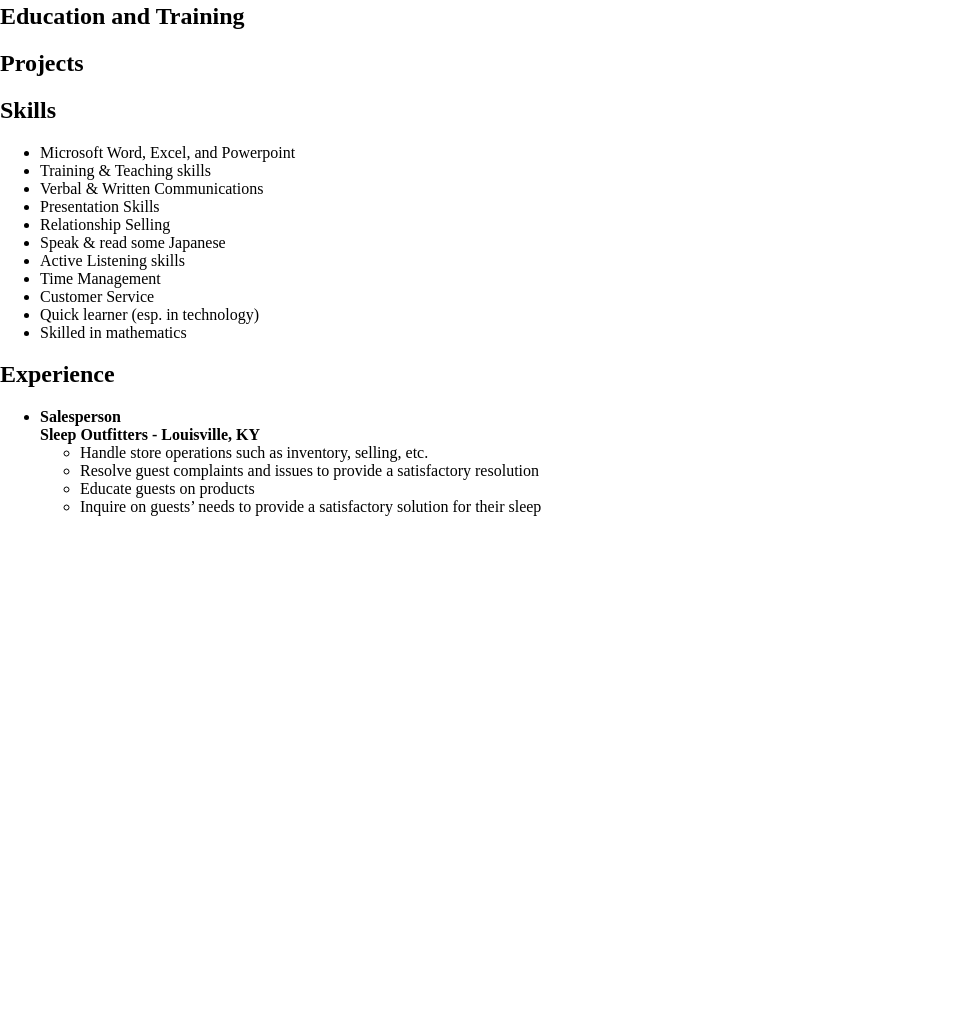
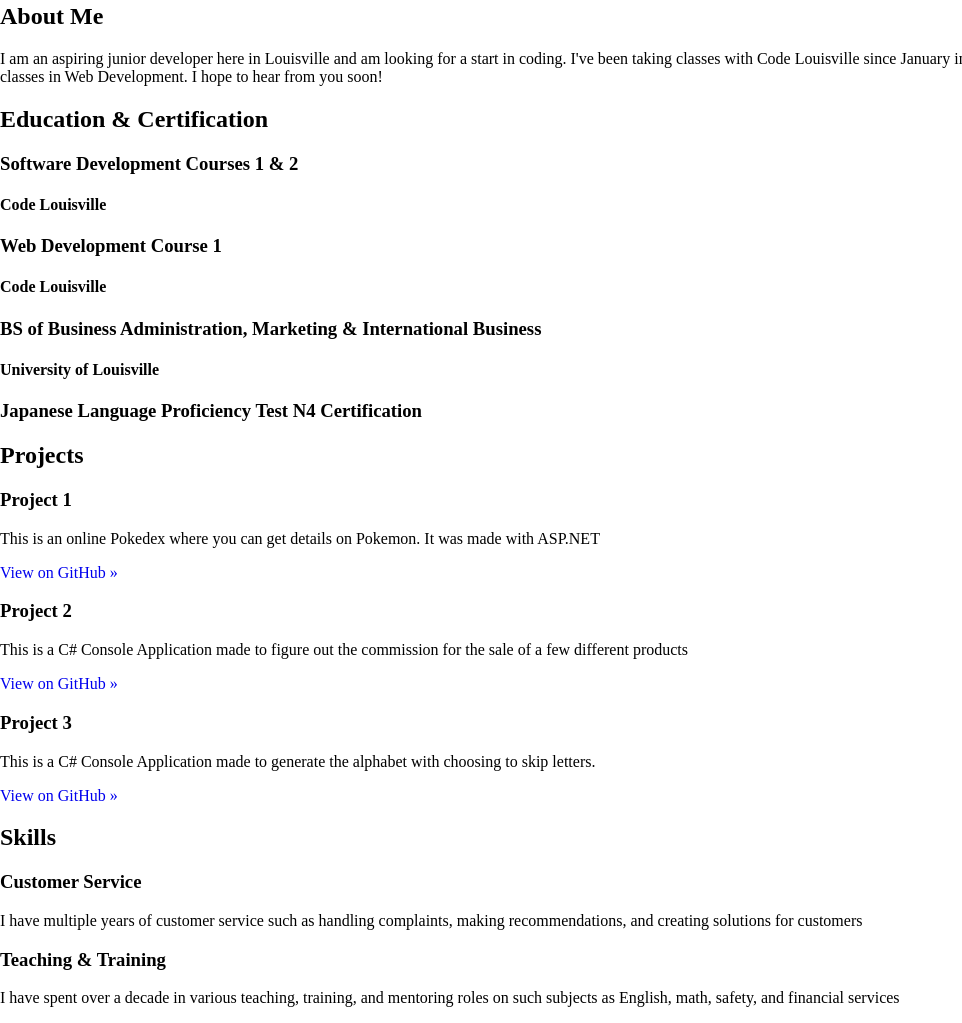
Before and after one commit to mblade7/Personal-Profile, a plain HTML site: page index.html in a window 1280 px wide. Shown: the part 624-1647 px from the top of the page, without its empty margins (0-962 px from the left). Before the commit the page ends 1156 px from the top, so only its background shows below. Drawn offline with Linux system fonts and the light colour scheme.

Commit message:
Wrote out HTML. Added a couple CSS rule updates

```diff
--- a/index.html
+++ b/index.html
@@ -9,9 +9,10 @@
 <body>
     <nav class="main-navigation">
         <ul id="navigation">
-            <li>Home</li>
-            <li>About Me</li>
-            <li>Contact</li>
+            <li><a href="#aboutme">About Me</a></li>
+            <li><a href="#educationcertification">Education & Certification</a></li>
+            <li><a href="#projects">Projects</a></li>
+            <li><a href="#skills">Skills</a></li>
         </ul>
     </nav>
     <h1>
@@ -20,40 +21,82 @@
     <div class="profile-img">
         <img src="img/MB.jpg" alt="Profile Photo">
     </div>
-    <h2>
-        Education and Training
-    </h2>
-    <h2>
-        Projects
-    </h2>
-    <h2>
-        Skills
-    </h2>
-    <ul>
-        <li>Microsoft Word, Excel, and Powerpoint</li>
-        <li>Training & Teaching skills</li>
-        <li>Verbal & Written Communications</li>
-        <li>Presentation Skills</li>
-        <li>Relationship Selling</li>
-        <li>Speak & read some Japanese</li>
-        <li>Active Listening skills</li>
-        <li>Time Management</li>
-        <li>Customer Service</li>
-        <li>Quick learner (esp. in technology)</li>
-        <li>Skilled in mathematics</li>
-    </ul>
-    <h2>
-        Experience
-    </h2>
-    <ul>
-        <li class="job">Salesperson<br />
-        Sleep Outfitters - Louisville, KY</li>
-        <ul>
-            <li>Handle store operations such as inventory, selling, etc.</li>
-            <li>Resolve guest complaints and issues to provide a satisfactory resolution</li>
-            <li>Educate guests on products</li>
-            <li>Inquire on guests’ needs to provide a satisfactory solution for their sleep</li>
-        </ul>
-    </ul>
+    <section class="aboutme-container" id="aboutme">
+        <div class="aboutme-content">
+            <h2>About Me</h2>
+            <p>I am an aspiring junior developer here in Louisville and am looking for a start in coding. I've been taking classes with Code Louisville since January in Software Development and am now taking classes in Web Development. I hope to hear from you soon!</p>
+        </div>
+    </section>
+    <section class="education-certification-container" id="educationcertification">
+        <main class="education-certification-content">
+            <h2>Education & Certification</h2>
+            <article class="education-certification-item">
+                <h3>Software Development Courses 1 & 2</h3>
+                <h4>Code Louisville</h4>
+            </article>
+            <article class="education-certification-item">
+                <h3>Web Development Course 1</h3>
+                <h4>Code Louisville</h4>
+            </article>
+            <article class="education-certification-item">
+                <h3>BS of Business Administration, Marketing & International Business</h3>
+                <h4>University of Louisville</h4>
+            </article>
+            <article class="education-certification-item">
+                <h3>Japanese Language Proficiency Test N4 Certification</h3>
+            </article>
+        </main>
+    </section>
+    <section class="projects-container" id="projects">
+
+        <main class="projects-content">
+            <h2>Projects</h2>
+            <article class="projects-item">
+
+                <h3>Project 1</h3>
+
+                <p>This is an online Pokedex where you can get details on Pokemon. It was made with ASP.NET</p>
+
+                <p><a href="https://github.com/mblade7/Pokedex" class="btn">View on GitHub &raquo;</a></p>
+
+            </article>
+
+            <article class="projects-item">
+
+                <h3>Project 2</h3>
+
+                <p> This is a C# Console Application made to figure out the commission for the sale of a few different products </p>
+
+                <p><a href="https://github.com/mblade7/CompensationTracker" class="btn">View on GitHub &raquo;</a></p>
+
+            </article>
+
+            <article class="projects-item">
+
+                <h3>Project 3</h3>
+
+                <p> This is a C# Console Application made to generate the alphabet with choosing to skip letters. </p>
+
+                <p><a href="https://github.com/mblade7/CodeLouisvilleDemos" class="btn">View on GitHub &raquo;</a></p>
+
+            </article>
+
+        </main>
+    </section>
+        <section class="skills-container" id="skills">
+            <main class="skills-content">
+                <h2>
+                    Skills
+                </h2>
+                <article class="skills-item">
+                    <h3>Customer Service</h3>
+                    <p>I have multiple years of customer service such as handling complaints, making recommendations, and creating solutions for customers</p>
+                </article>
+                <article class="skills-item">
+                    <h3>Teaching & Training</h3>
+                    <p>I have spent over a decade in various teaching, training, and mentoring roles on such subjects as English, math, safety, and financial services</p>
+                </article>
+            </main>
+        </section>
 </body>
 </html>
--- a/styles.css
+++ b/styles.css
@@ -1,9 +1,6 @@
 body{
     padding:0;
     margin:0;
-}
-h1{
-    background-color:brown
 }
 .job{
     font-weight: bold
@@ -11,11 +8,12 @@ h1{
 .profile-img{
     display:flex;
     justify-content:center;
+    border-radius:50%;
 }
 .main-navigation{
     display:flex;
     justify-content:flex-end;
-    background-color:#f34c4c;
+    background-color:#0e0091;
 }
 ul#navigation{
     list-style:none;
@@ -23,7 +21,11 @@ ul#navigation{
     font-weight:bold;
     flex-direction:row;
     color:white;
+    font-size: 16px;
 }
 ul#navigation li{
     padding-right:2em;
 }
+a{
+    text-decoration:none;
+}
```
